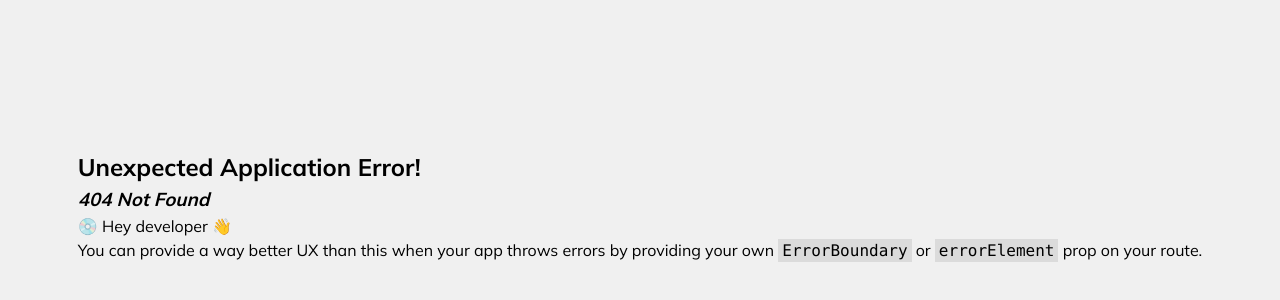
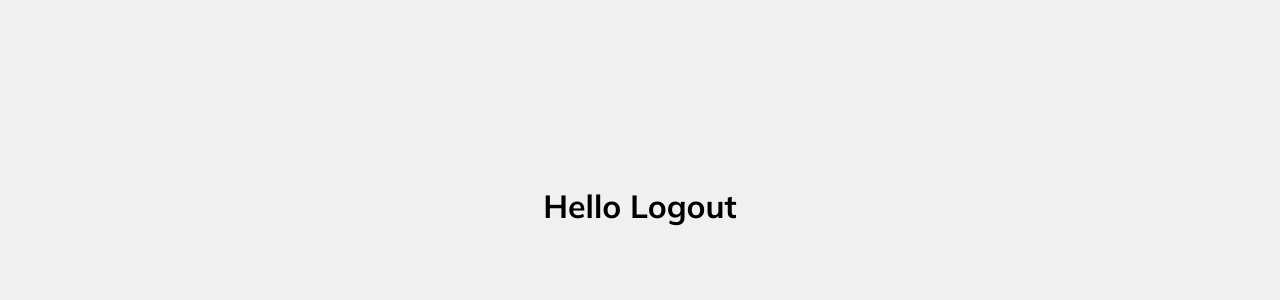
Before and after one commit to chrisberlant/jobmemo-front, a React (Vite) app: page /logout in a window 1280 px wide. Before the commit this address had no page. Shown: the part 194-494 px from the top of the page. Built offline with nearby package versions, Linux system fonts and the light colour scheme.

Commit message:
:memo: new Logout File

```diff
--- a/src/Router.tsx
+++ b/src/Router.tsx
@@ -4,6 +4,7 @@
 import { createBrowserRouter } from 'react-router-dom';
 import App from './components/App/App';
 import Login from './components/Login/Login';
+import Logout from './components/Logout/Logout';
 import Register from './components/Register/Register';
 import ForgotPassword from './components/ForgotPassword/ForgotPassword';
 import Account from './components/Account/Account';
@@ -27,6 +28,10 @@ export const router = createBrowserRouter([
   {
     path: '/login',
     element: <Login />,
+  },
+  {
+    path: '/logout',
+    element: <Logout />,
   },
   {
     path: '/register',
--- /dev/null
+++ b/src/components/Logout/Logout.scss
@@ -0,0 +1,6 @@
+@use '../../styles/variables' as v;
+
+.Logout {
+	text-align: center;
+
+}
--- /dev/null
+++ b/src/components/Logout/Logout.tsx
@@ -0,0 +1,11 @@
+import './Logout.scss';
+
+function Logout() {
+  return (
+    <div className="Logout">
+      <h1>Hello Logout</h1>
+    </div>
+  );
+}
+
+export default Logout;
```
